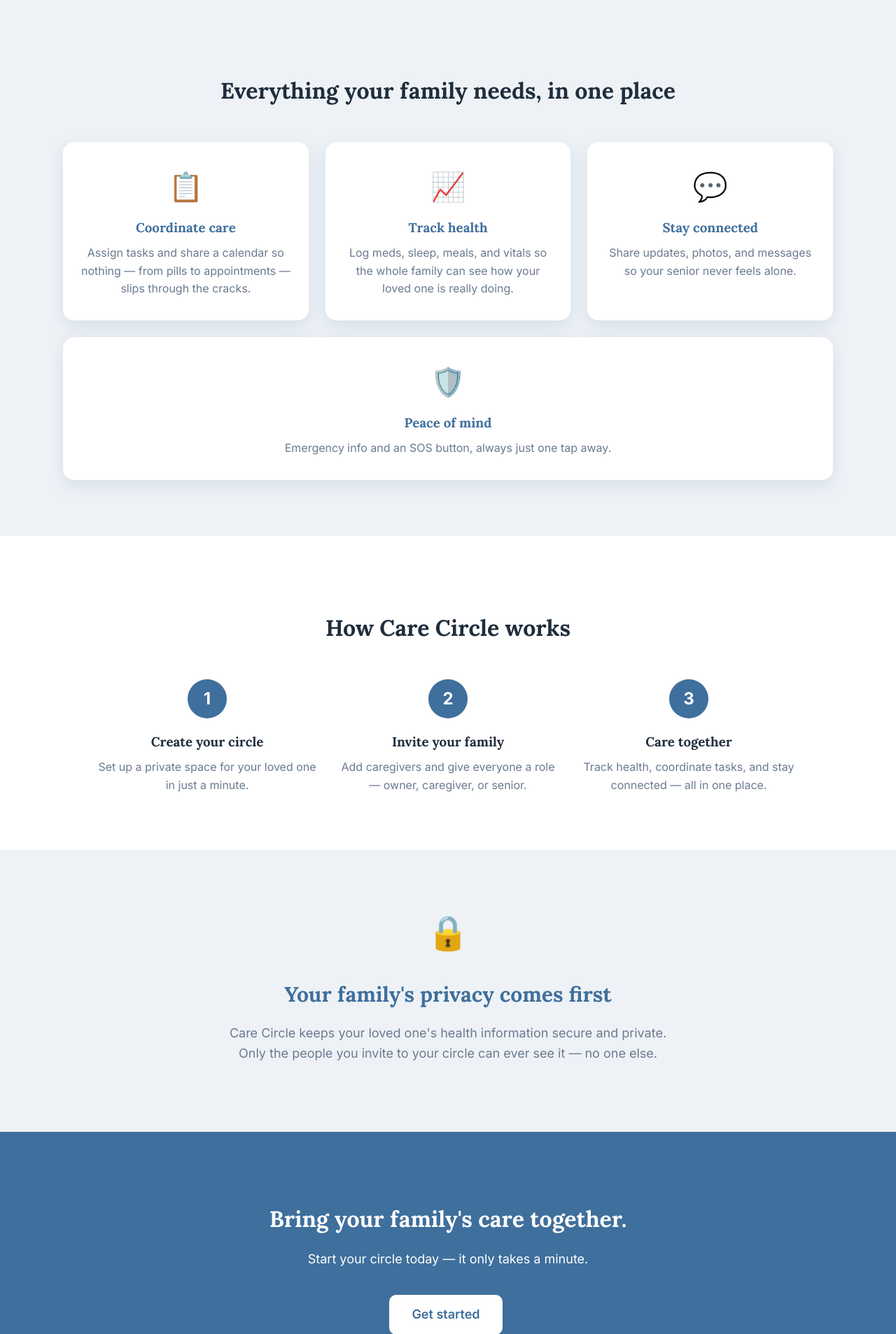
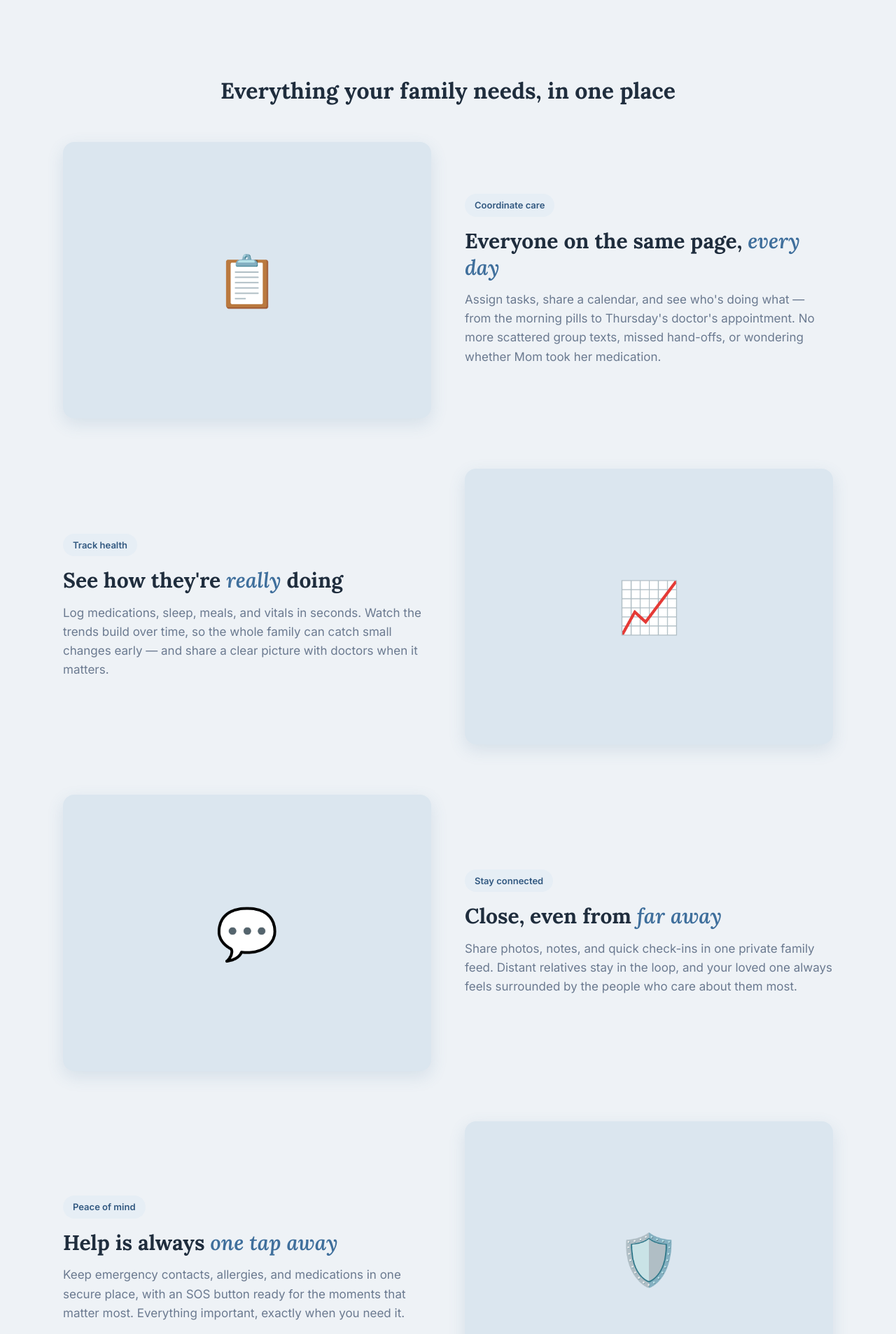
Before and after one commit to Sanchitbhadani-1/Care-Circle-App, a Django app: page / in a window 1280 px wide. Shown: the part 772-2679 px from the top of the page at 70% size. Run offline with Django 5.2, Linux system fonts and the light colour scheme.

Commit message:
Changed Home page to make it look better (keep for now)

```diff
--- a/accounts/templates/accounts/home.html
+++ b/accounts/templates/accounts/home.html
@@ -49,31 +49,60 @@
         </div>
     </section>
 
-        <!-- Features section -->
+        <!-- Feature deep-dives: alternating image + text rows -->
     <section class="features-section">
         <h2 class="section-title">Everything your family needs, in one place</h2>
 
-        <div class="features">
-            <div class="feature-card">
-                <div class="feature-icon">📋</div>
-                <h3>Coordinate care</h3>
-                <p>Assign tasks and share a calendar so nothing — from pills to appointments — slips through the cracks.</p>
+        <div class="feature-rows">
+
+            <!-- Row 1 -->
+            <div class="feature-row">
+                <div class="feature-row__media">
+                    <span class="feature-row__placeholder">📋</span>
+                </div>
+                <div class="feature-row__text">
+                    <span class="pill">Coordinate care</span>
+                    <h2>Everyone on the same page, <em>every day</em></h2>
+                    <p>Assign tasks, share a calendar, and see who's doing what — from the morning pills to Thursday's doctor's appointment. No more scattered group texts, missed hand-offs, or wondering whether Mom took her medication.</p>
+                </div>
             </div>
-            <div class="feature-card">
-                <div class="feature-icon">📈</div>
-                <h3>Track health</h3>
-                <p>Log meds, sleep, meals, and vitals so the whole family can see how your loved one is really doing.</p>
+
+            <!-- Row 2 -->
+            <div class="feature-row">
+                <div class="feature-row__media">
+                    <span class="feature-row__placeholder">📈</span>
+                </div>
+                <div class="feature-row__text">
+                    <span class="pill">Track health</span>
+                    <h2>See how they're <em>really</em> doing</h2>
+                    <p>Log medications, sleep, meals, and vitals in seconds. Watch the trends build over time, so the whole family can catch small changes early — and share a clear picture with doctors when it matters.</p>
+                </div>
             </div>
-            <div class="feature-card">
-                <div class="feature-icon">💬</div>
-                <h3>Stay connected</h3>
-                <p>Share updates, photos, and messages so your senior never feels alone.</p>
+
+            <!-- Row 3 -->
+            <div class="feature-row">
+                <div class="feature-row__media">
+                    <span class="feature-row__placeholder">💬</span>
+                </div>
+                <div class="feature-row__text">
+                    <span class="pill">Stay connected</span>
+                    <h2>Close, even from <em>far away</em></h2>
+                    <p>Share photos, notes, and quick check-ins in one private family feed. Distant relatives stay in the loop, and your loved one always feels surrounded by the people who care about them most.</p>
+                </div>
             </div>
-            <div class="feature-card">
-                <div class="feature-icon">🛡️</div>
-                <h3>Peace of mind</h3>
-                <p>Emergency info and an SOS button, always just one tap away.</p>
+
+            <!-- Row 4 -->
+            <div class="feature-row">
+                <div class="feature-row__media">
+                    <span class="feature-row__placeholder">🛡️</span>
+                </div>
+                <div class="feature-row__text">
+                    <span class="pill">Peace of mind</span>
+                    <h2>Help is always <em>one tap away</em></h2>
+                    <p>Keep emergency contacts, allergies, and medications in one secure place, with an SOS button ready for the moments that matter most. Everything important, exactly when you need it.</p>
+                </div>
             </div>
+
         </div>
     </section>
 
--- a/static/css/style.css
+++ b/static/css/style.css
@@ -341,3 +341,80 @@ h1 { color: var(--primary); margin-top: 0; }
 .feature-card.reveal.visible:hover {
     transform: translateY(-6px);
 }
+
+/* ==========================================================
+   FEATURE ROWS  (alternating image + text — replaces the cards)
+   ========================================================== */
+.feature-rows {
+    display: flex;
+    flex-direction: column;   /* stack the rows vertically */
+    gap: 72px;                 /* generous space between rows */
+    text-align: left;          /* override the section's centering */
+}
+.feature-row {
+    display: flex;
+    align-items: center;       /* vertically center image & text */
+    gap: 48px;
+    flex-wrap: wrap;
+}
+.feature-row:nth-child(even) {
+    flex-direction: row-reverse;   /* flip every OTHER row */
+}
+.feature-row__media,
+.feature-row__text {
+    flex: 1;                   /* share the row equally */
+    min-width: 280px;          /* ...until too narrow, then wrap */
+}
+/* The placeholder image block (swap for a real <img> later). */
+.feature-row__media {
+    aspect-ratio: 4 / 3;
+    background-color: #dbe6ef;
+    border-radius: var(--radius);
+    box-shadow: var(--shadow);
+    display: flex;
+    align-items: center;
+    justify-content: center;
+    overflow: hidden;
+}
+.feature-row__placeholder {
+    font-size: 72px;
+}
+/* When you add a real photo: <img class="feature-row__img" ...> */
+.feature-row__img {
+    width: 100%;
+    height: 100%;
+    object-fit: cover;         /* fill the block without stretching */
+    display: block;
+}
+.feature-row .pill {
+    display: inline-block;
+    background-color: #e6eef5;
+    color: var(--primary-dark);
+    font-size: 13px;
+    font-weight: 600;
+    padding: 6px 14px;
+    border-radius: 999px;      /* fully rounded pill */
+    margin-bottom: 16px;
+}
+.feature-row__text h2 {
+    font-size: 30px;
+    color: var(--text);
+    line-height: 1.25;
+    margin: 0 0 14px 0;
+}
+.feature-row__text h2 em {
+    font-style: italic;        /* the Oaks-style accent word */
+    color: var(--primary);
+}
+.feature-row__text p {
+    color: var(--muted);
+    font-size: 17px;
+    margin: 0;
+}
+/* On phones, stack every row image-on-top (no reversing). */
+@media (max-width: 760px) {
+    .feature-row,
+    .feature-row:nth-child(even) {
+        flex-direction: column;
+    }
+}
--- a/static/js/main.js
+++ b/static/js/main.js
@@ -50,7 +50,7 @@ backToTop.addEventListener("click", function () {
 
 // The elements we want to animate in.
 const revealItems = document.querySelectorAll(
-    ".feature-card, .step, .section-title, .trust-content"
+    ".feature-row, .step, .section-title, .trust-content"
 );
 
 // Give each one the hidden starting state. We do this in JS (not the
```
